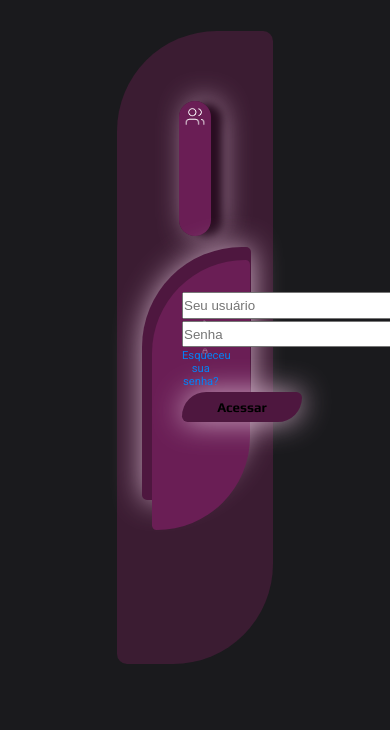
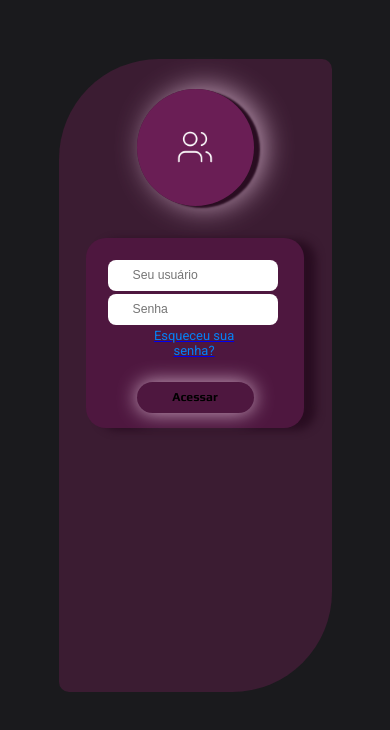
Before and after one commit to ghatsch/tela-login, a plain HTML site: page public/index.html in a window 390 px wide. Drawn offline with Linux system fonts and the light colour scheme.

Commit message:
Atualização projeto tela de login finalizada e responsiva

```diff
--- /dev/null
+++ b/public/css/response.css
@@ -0,0 +1,39 @@
+
+
+@media (max-width: 768px) {
+    .login-container {
+        width: 98vw;
+        height: 75vh;
+        padding: 30px 15px;
+        margin: 15% auto;
+    }
+
+    .formulario {
+        padding: 15px;
+        margin: 5%;
+    }
+
+    .imguserinput, .imgpasswordinput {
+        width: 16px;
+    }
+
+    input {
+        font-size: 0.9em;
+        padding-left: 2em;
+    }
+
+    #botao {
+        font-size: 0.9em;
+    }
+}
+
+@media (max-width: 480px) {
+    .imgusercenter {
+        width: 50%;
+    }
+
+    input, #botao {
+        font-size: 0.85em;
+
+    }
+}
--- a/public/css/style.css
+++ b/public/css/style.css
@@ -1,89 +1,119 @@
 
-body{
+body {
     background-color: #1A1A1D;
     font-family: "Roboto", sans-serif;
     font-optical-sizing: auto;
-    font-weight: weight;
-    font-size: 0.7em;
+    font-weight: 400;
+    font-size: 0.9em;
     font-style: normal;
-    font-variation-settings:
-      "wdth" 100;
-}.imgusercenter{
-    width: 8vw;
+    font-variation-settings: "wdth" 100;
+    margin: 0;
+    padding: 0;
+}
+
+.login-container {
+    max-width: 70vw;
     height: auto;
-}.imguserinput, .imgpasswordinput{
-    width: 2vw;
-    height: auto;
-}.login-container{
-    width: 40vw;
-    height: 75vh;
     background-color: #3B1C32;
     margin: 8% auto;
-    padding: 70px 25px 0 25px;
+    padding: 40px 20px;
     border-bottom-right-radius: 100px;
     border-top-left-radius: 100px;
     border-top-right-radius: 10px;
     border-bottom-left-radius: 10px;
-}.login-form{
-    width: 25vw;
-    height: 32vh;
+    display: flex;
+    flex-direction: column;
+    align-items: center;
+    gap: 20px;
+}
+
+.sombra, .avatar {
+    width: 30vw;
+    max-width: 150px;
+    height: auto;
+    aspect-ratio: 1/1;
+    border-radius: 50%;
+}
+
+.avatar {
     background-color: #6A1E55;
-    margin: 4% auto;
-    padding: 30px;
-    border-bottom-right-radius: 100px;
-    border-top-left-radius: 100px;
-    border-top-right-radius: 5px;
-    border-bottom-left-radius: 5px;
-}.avatar{
-    width: 8vw;
-    height: 16vh;
-    border-radius: 300px;
-    background-color: #6A1E55;
+    box-shadow: 6px 2px 2px 0 rgb(41, 13, 33);
+    display: flex;
+    justify-content: center;
+    align-items: center;
+}
+
+.sombra {
+    box-shadow: 9px 0 30px 0 rgb(207, 172, 197);
+}
+
+.imgusercenter {
+    width: 60%;
+    height: auto;
+}
+
+.formulario {
+    width: 90%;
+    height: auto;
+    max-width: 500px;
+    background-color: #4E173F;
+    padding: 20px;
+    border-radius: 20px;
     box-shadow: 12px 2px 8px 0 rgb(41, 13, 33);
-}.sombra{
-    width: 8vw;
-    height: 16vh;
-    border-radius: 300px;
-    box-shadow: 9px 0 30px 0 rgb(207, 172, 197);
-}.formulario{
-    margin: 10% auto;
-    background-color: #4E173F;
-    width: 28vw;
-    height: 30vh;
-    padding: 10px;
-    border-bottom-right-radius: 100px;
-    border-top-left-radius: 100px;
-    border-top-right-radius: 5px;
-    border-bottom-left-radius: 5px;
-    box-shadow: 1px 0 30px 0 rgb(207, 172, 197);
-}.grupo, .forgot, #botao{
-    text-align: center;
-    margin: 5% auto;
-    display: block;
-}.container-all{
-    display: inline;
-    padding: 30px 0 30px 0;
-}#botao{
-    margin-top: 9%;
-    width: 9em;
-    height: 2.3em;
+}
+
+.login-form {
+    display: flex;
+    flex-direction: column;
+    gap: 20px;
+}
+
+.grupo, .container-all {
+    position: relative;
+    width: 95%;
+    margin: 2%;
+}
+
+input {
+    width: 100%;
+    height: 2.5em;
+    padding-left: 2.5em;
+    font-size: 1em;
+    border-radius: 8px;
+    border: none;
+}
+
+.imguserinput, .imgpasswordinput {
+    position: absolute;
+    top: 50%;
+    left: 10px;
+    transform: translateY(-50%);
+    width: 20px;
+    height: auto;
+    z-index: 1;
+}
+
+#botao {
+    width: 100%;
+    height: 2.5em;
     background-color: #4E173F;
     border: none;
-    border-bottom-right-radius: 30px;
-    border-top-left-radius: 30px;
-    border-top-right-radius: 7px;
-    border-bottom-left-radius: 7px;
-    box-shadow: 0 0 30px 0 rgb(207, 172, 197);
+    border-radius: 20px;
+    box-shadow: 0 0 20px 0 rgb(207, 172, 197);
     font-family: "Play", sans-serif;
     font-weight: 700;
-    font-style: normal;
-}input{
-    width: 18em;
-    height: 2em;
-    z-index: 0;
-}p{
+    font-size: 1em;
+    cursor: pointer;
+}
+
+p.forgot {
+    text-align: center;
     color: rgb(5, 129, 245);
-}.imguserinput, .imgpasswordinput{
-    position: absolute;
-    z-index: 1;
+    font-size: 0.9em;
 }
+a{
+    width: 30vw;
+    height: auto;
+    display: block;
+
+}
--- a/public/index.html
+++ b/public/index.html
@@ -6,6 +6,7 @@
     <title>Tela de login</title>
     <link rel="stylesheet" href="./css/style.css" type="text/css"/>
     <link rel="stylesheet" href="./css/reset.css" type="text/css"/>
+    <link rel="stylesheet" href="./css/response.css" type="text/css"/>
     <link rel="preconnect" href="https://fonts.googleapis.com">
     <link rel="preconnect" href="https://fonts.gstatic.com" crossorigin>
     <link href="https://fonts.googleapis.com/css2?family=Play:wght@400;700&family=Roboto:ital,wght@0,100..900;1,100..900&display=swap" rel="stylesheet">
@@ -33,9 +34,9 @@
                      <input type="password" name="password" placeholder="Senha" />
                      <img src="./image/passwordicon.png" class="imgpasswordinput" alt="Ícone de senha" />
                   </div>
-                  <p class="forgot">Esqueceu sua senha?</p>
+                  <a href="./index.html"><p class="forgot">Esqueceu sua senha?</p></a>
                </div>
-               <button type="submit" id="botao">Acessar</button>
+               <a href="./index.html"><button type="submit" id="botao">Acessar</button></a>
            </form>
          </div>
      </div>
```
